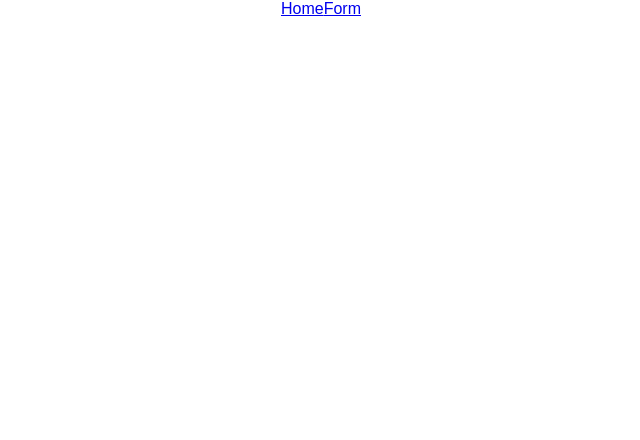
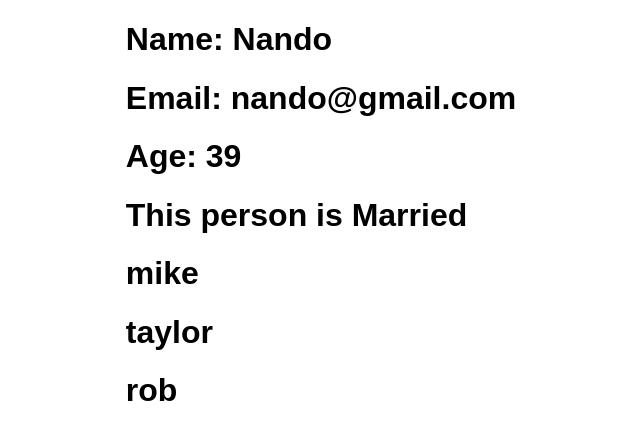
Before and after one commit to nandobrain/react-practice-3, a React (Create React App) app: page / in a window 1280 px wide. Before the commit this address had no page. Shown: the top 440 px of the page, without its empty margins (319-959 px from the left). Built offline with nearby package versions, Linux system fonts and the light colour scheme.

Commit message:
proptype ex

```diff
--- a/package.json
+++ b/package.json
@@ -9,6 +9,7 @@
     "@testing-library/react": "^13.4.0",
     "@testing-library/user-event": "^13.5.0",
     "axios": "^1.4.0",
+    "prop-types": "^15.8.1",
     "react": "^18.2.0",
     "react-dom": "^18.2.0",
     "react-hook-form": "^7.44.3",
--- a/src/App.jsx
+++ b/src/App.jsx
@@ -8,40 +8,80 @@ import Contact from './Pages/Contact';
 import Navbar from './Pages/Navbar';
 import Form from "./Pages/Form";
 import { QueryClient, QueryClientProvider } from "@tanstack/react-query"
+import Cat from "./Pages/Cats";
+import Person from "./Pages/Person";
 
 
 
 function App() {
-  const client = new QueryClient({defaultOptions: {
-    queries: {
-      refetchOnWindowFocus: true,
-    }
-  }})
+
 
 
   return (
     <div className="App">
+      <Person
+      name="Nando"
+      email="nando@gmail.com"
+      age={39}
+      isMarried={true}
+      friends={["mike", "taylor", "rob"]}
+      />
+    </div>
+  )
 
-      <QueryClientProvider client={client}>
-        <Router>
-          <Navbar />
-          <Routes>
-            {/* <Route path="/" element={<Home />} /> */}
-            <Route path="/form" element={<Form />} />
-            {/* <Route path="/Profile" element={<Profile />} />
-            <Route path="/contact" element={<Contact />}/>
-            <Route path="*" element={<h1>Page Not Found</h1>} /> */}
-          </Routes>
-        </Router>
-      </QueryClientProvider>
+
+
+  // const client = new QueryClient({
+  //   defaultOptions: {
+  //     queries: {
+  //       refetchOnWindowFocus: true,
+  //     },
+  //   },
+  // });
+
+  // return (
+  //   <div className="App">
+  //     <QueryClientProvider client={client}>
+  //       <Cat />
+  //     </QueryClientProvider>
+  //   </div>
+  // )
 
 
 
 
 
-    </div>
 
-    )
+  // const client = new QueryClient({defaultOptions: {
+  //   queries: {
+  //     refetchOnWindowFocus: true,
+  //   }
+  // }})
+
+
+  // return (
+  //   <div className="App">
+
+  //     <QueryClientProvider client={client}>
+  //       <Router>
+  //         <Navbar />
+  //         <Routes>
+  //           {/* <Route path="/" element={<Home />} /> */}
+  //           <Route path="/form" element={<Form />} />
+  //           {/* <Route path="/Profile" element={<Profile />} />
+  //           <Route path="/contact" element={<Contact />}/>
+  //           <Route path="*" element={<h1>Page Not Found</h1>} /> */}
+  //         </Routes>
+  //       </Router>
+  //     </QueryClientProvider>
+
+
+
+
+
+  //   </div>
+
+  //   )
 
 
 
--- /dev/null
+++ b/src/Component/useGetCat.jsx
@@ -0,0 +1,16 @@
+import { useQuery } from "@tanstack/react-query";
+import Axios from "axios";
+
+export default function useGetCat() {
+    const { data, refetch, isLoading: isCatLoading,
+    error } = useQuery( ["cat"], async () => {
+        return Axios.get("https://catFact.ninja/fact").then((res) => res.data);
+    });
+
+    const refetchData = () => {
+        alert("DATA REFETCH")
+        refetch();
+    }
+
+    return { data, refetch };
+}
--- /dev/null
+++ b/src/Pages/Cats.jsx
@@ -0,0 +1,13 @@
+import useGetCat from "../Component/useGetCat"
+
+export default function Cat() {
+    const { data, isCatLoading, refetchData } = useGetCat();
+    if (isCatLoading) return <h1>loading...</h1>
+
+    return (
+        <div>
+            <button onClick={refetchData}> refetch </button>
+            <h1> {data?.fact}</h1>
+        </div>
+    )
+}
--- /dev/null
+++ b/src/Pages/Person.jsx
@@ -0,0 +1,24 @@
+import { PropTypes } from "prop-types"
+
+export default function Person(props) {
+    return (
+        <div>
+            <h1>Name: {props.name}</h1>
+            <h1>Email: {props.email}</h1>
+            <h1>Age: {props.age}</h1>
+            <h1>This person {props.isMarried ? "is" : "is not"} Married </h1>
+            {props.friends.map((friend) => (
+                <h1>{friend}</h1>
+            ))}
+        </div>
+    )
+}
+
+Person.propTypes = {
+    name: PropTypes.string,
+    email: PropTypes.string,
+    age: PropTypes.number,
+    isMarried: PropTypes.bool,
+    friends: PropTypes.arrayOf(PropTypes.string)
+
+}
```
Also changed, not shown: 1 other file (tests, documents, lock files or other folders).
